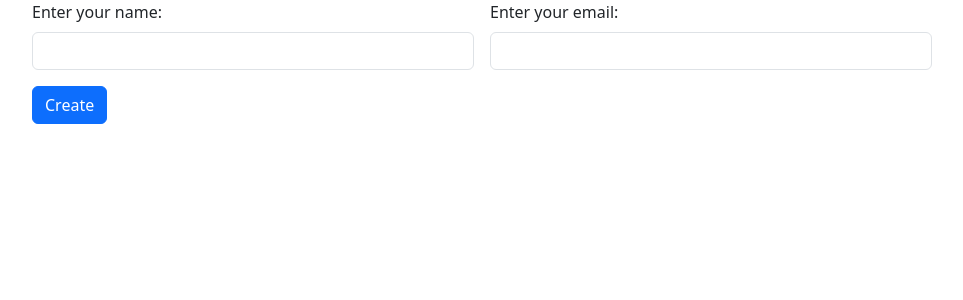
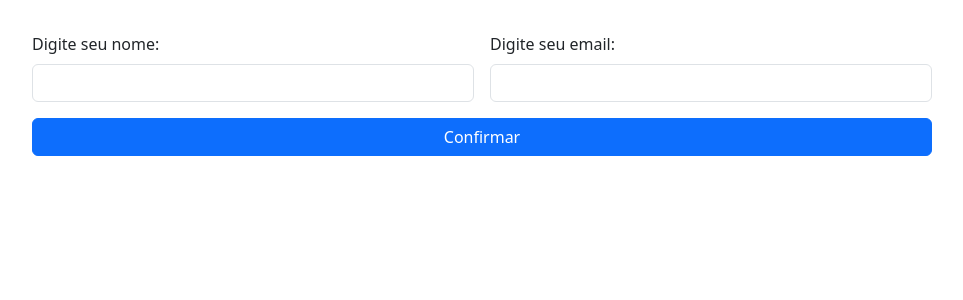
Before and after one commit to collbreno/finances, a Django app: page /finances/newuser/ in a window 1280 px wide. Shown: the top 300 px of the page, without its empty margins (158-1121 px from the left). Run offline with Django 4.2, Linux system fonts and the light colour scheme.

Commit message:
Some html fixes

```diff
--- a/finances/templates/finances/new_user_form.html
+++ b/finances/templates/finances/new_user_form.html
@@ -7,21 +7,21 @@
         <script src="https://cdn.jsdelivr.net/npm/bootstrap@5.3.2/dist/js/bootstrap.bundle.min.js" integrity="sha384-C6RzsynM9kWDrMNeT87bh95OGNyZPhcTNXj1NW7RuBCsyN/o0jlpcV8Qyq46cDfL" crossorigin="anonymous"></script>
     </head>
     <body>
-        <form class="row g-3" action="{% url "finances:add_user" %}" method="post">
+        <form class="mt-3 row g-3" action="{% url "finances:add_user" %}" method="post">
             {% csrf_token %}
 
             <div class="col-md-6">
-                <label class="form-label" for="name">Enter your name:</label>
+                <label class="form-label" for="name">Digite seu nome:</label>
                 <input class="form-control" type="text" name="name" id="name">
             </div>
 
             <div class="col-md-6">
-                <label class="form-label" for="email">Enter your email:</label>
+                <label class="form-label" for="email">Digite seu email:</label>
                 <input class="form-control" type="email" name="email" id="email">
             </div>
 
-            <div class="col-12">
-                <input class="btn btn-primary" type="submit" value="Create">
+            <div class="col-12 d-grid">
+                <input class="btn btn-primary" type="submit" value="Confirmar">
             </div>
         </form>
 
--- a/finances/templates/finances/symbols.html
+++ b/finances/templates/finances/symbols.html
@@ -7,9 +7,9 @@
         <script src="https://cdn.jsdelivr.net/npm/bootstrap@5.3.2/dist/js/bootstrap.bundle.min.js" integrity="sha384-C6RzsynM9kWDrMNeT87bh95OGNyZPhcTNXj1NW7RuBCsyN/o0jlpcV8Qyq46cDfL" crossorigin="anonymous"></script>
     </head>
     <body>
-        <input class="form-control" type="text" id="search_input" onkeyup="myFunction()" placeholder="Pesquise por um símbolo...">
+        <input class=" mt-3 form-control" type="text" id="search_input" onkeyup="myFunction()" placeholder="Pesquise por um símbolo...">
 
-        <div class="list-group" id="symbol_list">
+        <div class="mt-3 list-group" id="symbol_list">
             {% for symbol in symbols %}
                   <a  class="list-group-item list-group-item-action"
                     href="{% url 'finances:symbol' symbol %}">
```
Also changed, not shown: finances/templates/finances/users.html (+6 -4 lines).
